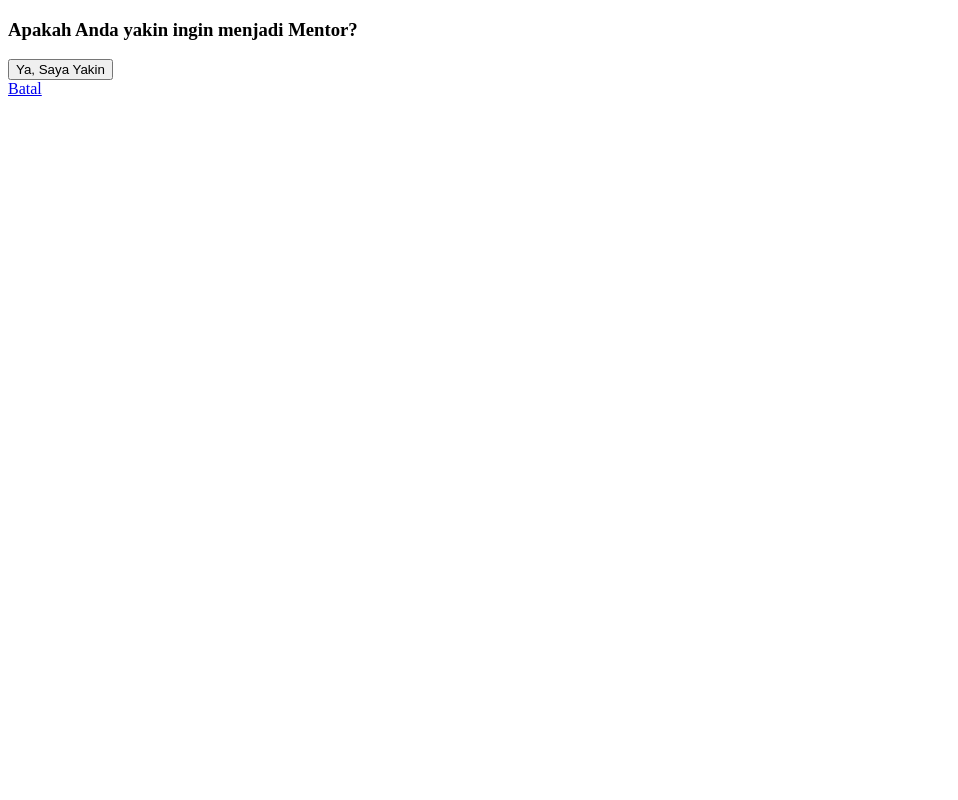
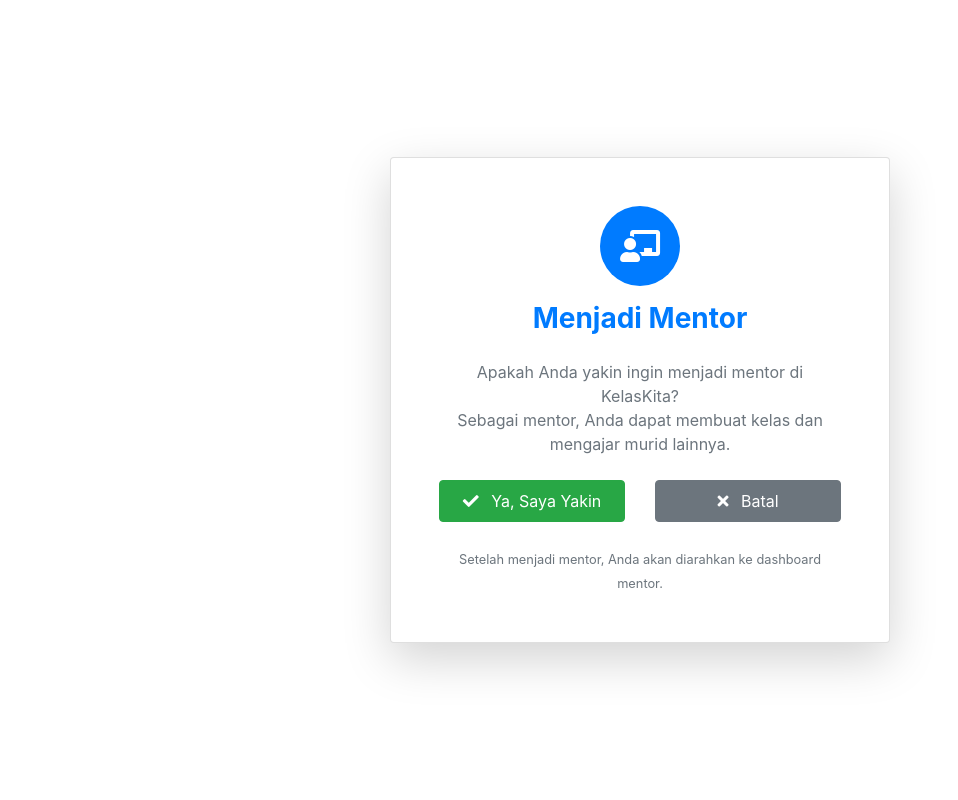
Before and after one commit to ShafnatFR/Kelas-Kita, a PHP site: page /become-mentor.php in a window 1280 px wide. Shown: the whole page, without its empty margins (0-958 px from the left). Run offline with PHP 8.4, Linux system fonts and the light colour scheme; the visitor is signed in with stand-in values (Sample User, id 1).

Commit message:
fitur menjadi mentor

```diff
--- a/page/become-mentor.php
+++ b/page/become-mentor.php
@@ -1,44 +1,98 @@
 <?php
 session_start();
-include "db.php"; // Pastikan koneksi ke database sudah benar
+include "db.php";
 
 // Pastikan pengguna sudah login dan memiliki role sebagai murid
 if (!isset($_SESSION['username']) || $_SESSION['role'] !== 'murid') {
-    header("Location: HalamanSignIn.php"); // Jika bukan murid, alihkan ke halaman login
+    header("Location: HalamanSignIn.php");
     exit();
 }
 
-// Update role menjadi mentor jika pengguna mengonfirmasi
-if ($_SERVER['REQUEST_METHOD'] === 'GET' && isset($_GET['confirm'])) {
+$error_message = "";
+
+// Jika user mengkonfirmasi untuk menjadi mentor
+if ($_SERVER['REQUEST_METHOD'] === 'POST' && isset($_POST['confirm_mentor'])) {
     $user_id = $_SESSION['id'];
+
     $stmt = $conn->prepare("UPDATE tb_user SET role = 'mentor' WHERE id_user = ?");
     $stmt->bind_param("i", $user_id);
 
-    if ($stmt->execute()) {
-        // Set role baru di session
+    if ($stmt->execute() && $stmt->affected_rows > 0) {
+        // Update session role
         $_SESSION['role'] = 'mentor';
-        header("Location: mentor-dashboard.php"); // Redirect ke halaman dashboard mentor
+
+        // Redirect ke mentor dashboard
+        header("Location: mentor-dashboard.php");
         exit();
     } else {
-        // Jika ada kesalahan
-        $error_message = "Gagal mengubah role menjadi mentor.";
+        $error_message = "Gagal mengubah status menjadi mentor.";
     }
+    $stmt->close();
 }
 ?>
 
-<!-- Halaman untuk konfirmasi perubahan role -->
 <!DOCTYPE html>
 <html lang="en">
 <head>
     <meta charset="UTF-8">
     <meta name="viewport" content="width=device-width, initial-scale=1.0">
-    <title>Konfirmasi Menjadi Mentor</title>
+    <title>Menjadi Mentor - KelasKita</title>
+    <link href="https://stackpath.bootstrapcdn.com/bootstrap/4.5.2/css/bootstrap.min.css" rel="stylesheet">
+    <link rel="stylesheet" href="../assets/css/styless.css">
 </head>
 <body>
-    <h3>Apakah Anda yakin ingin menjadi Mentor?</h3>
-    <form action="become-mentor.php?confirm=true" method="GET">
-        <button type="submit">Ya, Saya Yakin</button>
-    </form>
-    <a href="index.php">Batal</a>
+    <div class="container vh-100 d-flex align-items-center justify-content-center">
+        <div class="card shadow-lg" style="max-width: 500px; width: 100%;">
+            <div class="card-body text-center p-5">
+                <div class="mb-4">
+                    <div class="bg-primary rounded-circle mx-auto mb-3 d-flex align-items-center justify-content-center"
+                         style="width: 80px; height: 80px;">
+                        <i class="fas fa-chalkboard-teacher text-white" style="font-size: 2rem;"></i>
+                    </div>
+                    <h3 class="text-primary font-weight-bold">Menjadi Mentor</h3>
+                </div>
+
+                <?php if (!empty($error_message)): ?>
+                    <div class="alert alert-danger">
+                        <?php echo htmlspecialchars($error_message); ?>
+                    </div>
+                <?php endif; ?>
+
+                <p class="text-muted mb-4">
+                    Apakah Anda yakin ingin menjadi mentor di KelasKita?<br>
+                    Sebagai mentor, Anda dapat membuat kelas dan mengajar murid lainnya.
+                </p>
+
+                <div class="row">
+                    <div class="col-6">
+                        <form method="POST">
+                            <input type="hidden" name="confirm_mentor" value="true">
+                            <button type="submit" class="btn btn-success btn-block py-2">
+                                <i class="fas fa-check mr-2"></i>
+                                Ya, Saya Yakin
+                            </button>
+                        </form>
+                    </div>
+                    <div class="col-6">
+                        <a href="index.php" class="btn btn-secondary btn-block py-2">
+                            <i class="fas fa-times mr-2"></i>
+                            Batal
+                        </a>
+                    </div>
+                </div>
+
+                <div class="mt-4">
+                    <small class="text-muted">
+                        Setelah menjadi mentor, Anda akan diarahkan ke dashboard mentor.
+                    </small>
+                </div>
+            </div>
+        </div>
+    </div>
+
+    <!-- Font Awesome untuk icon -->
+    <link rel="stylesheet" href="https://cdnjs.cloudflare.com/ajax/libs/font-awesome/5.15.4/css/all.min.css">
+    <script src="https://code.jquery.com/jquery-3.5.1.min.js"></script>
+    <script src="https://cdn.jsdelivr.net/npm/bootstrap@4.5.2/dist/js/bootstrap.bundle.min.js"></script>
 </body>
 </html>
--- a/page/setting-profil.php
+++ b/page/setting-profil.php
@@ -11,7 +11,7 @@ if (!$username) {
 }
 
 // Ambil data user dari database
-$stmt = $conn->prepare("SELECT first_name, last_name, deskripsi, fotoProfil FROM tbuser WHERE username = ?");
+$stmt = $conn->prepare("SELECT first_name, last_name, deskripsi, fotoProfil FROM tb_user WHERE username = ?");
 $stmt->bind_param("s", $username);
 // eksekusi
 $stmt->execute();
```
